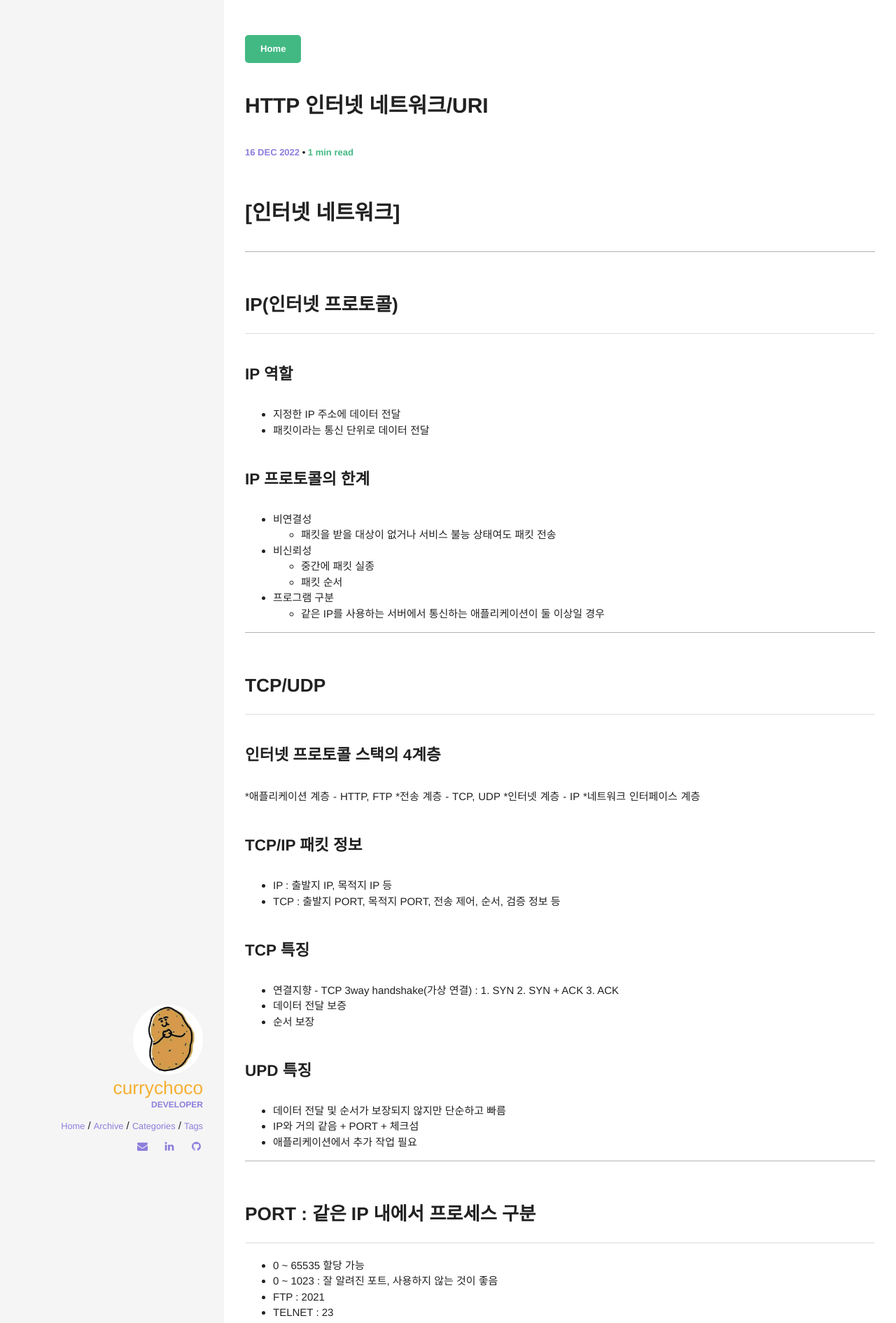
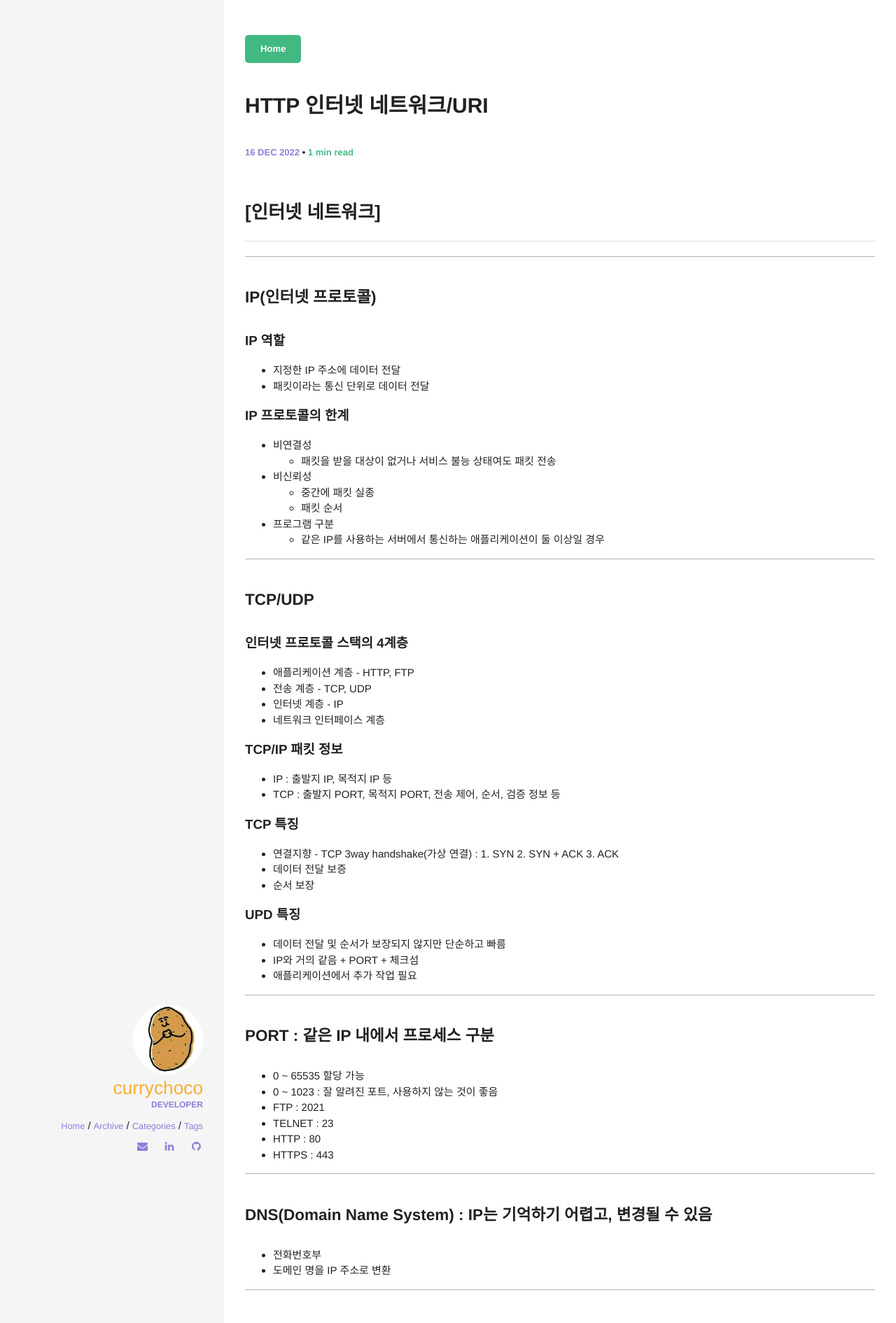
Before and after one commit to currychoco/currychoco.github.io, a Jekyll site: the page built from _posts/2022-12-16-인터넷네트워크.md, in a window 1280 px wide. Shown: the top 1890 px of the page at 70% size. Built offline with Jekyll 4.4.1, drawn with Linux system fonts in a browser that asks for light colours; comment, search, counter and statistics services are not loaded.

```diff
--- a/_posts/2022-12-16-인터넷네트워크.md
+++ b/_posts/2022-12-16-인터넷네트워크.md
@@ -5,18 +5,18 @@ categories: [HTTP]
 comments: true
 ---
 
-# [인터넷 네트워크]
+## [인터넷 네트워크]
 
 --------
 
-## IP(인터넷 프로토콜)
+### IP(인터넷 프로토콜)
 
-### IP 역할
+#### IP 역할
 - 지정한 IP 주소에 데이터 전달
 - 패킷이라는 통신 단위로 데이터 전달
 
 
-### IP 프로토콜의 한계
+#### IP 프로토콜의 한계
 - 비연결성
    * 패킷을 받을 대상이 없거나 서비스 불능 상태여도 패킷 전송
 - 비신뢰성
@@ -27,27 +27,27 @@ comments: true
 
 --------
 
-## TCP/UDP
+### TCP/UDP
 
-### 인터넷 프로토콜 스택의 4계층
-   *애플리케이션 계층 - HTTP, FTP
-   *전송 계층 - TCP, UDP
-   *인터넷 계층 - IP
-   *네트워크 인터페이스 계층
+#### 인터넷 프로토콜 스택의 4계층
+   * 애플리케이션 계층 - HTTP, FTP
+   * 전송 계층 - TCP, UDP
+   * 인터넷 계층 - IP
+   * 네트워크 인터페이스 계층
 
 
-### TCP/IP 패킷 정보
+#### TCP/IP 패킷 정보
 - IP : 출발지 IP, 목적지 IP 등
 - TCP : 출발지 PORT, 목적지 PORT, 전송 제어, 순서, 검증 정보 등
 
 
-### TCP 특징
+#### TCP 특징
 - 연결지향 - TCP 3way handshake(가상 연결) : 1. SYN 2. SYN + ACK 3. ACK
 - 데이터 전달 보증
 - 순서 보장
 
 
-### UPD 특징
+#### UPD 특징
 - 데이터 전달 및 순서가 보장되지 않지만 단순하고 빠름
 - IP와 거의 같음 + PORT + 체크섬
 - 애플리케이션에서 추가 작업 필요
@@ -56,7 +56,7 @@ comments: true
 --------
 
 
-## PORT : 같은 IP 내에서 프로세스 구분
+### PORT : 같은 IP 내에서 프로세스 구분
 - 0 ~ 65535 할당 가능
 - 0 ~ 1023 : 잘 알려진 포트, 사용하지 않는 것이 좋음
 - FTP : 2021
@@ -67,22 +67,22 @@ comments: true
 
 --------
 
-## DNS(Domain Name System) : IP는 기억하기 어렵고, 변경될 수 있음
+### DNS(Domain Name System) : IP는 기억하기 어렵고, 변경될 수 있음
 - 전화번호부
 - 도메인 명을 IP 주소로 변환
 
 --------
 
-# [URI와 웹 브라우저 요청 흐름]
+## [URI와 웹 브라우저 요청 흐름]
 
 --------
 
-### URI(Uniform Resource Identifier)
+#### URI(Uniform Resource Identifier)
 - Uniform : 리소스 식별하는 통일된 방식
 - Resource : 자원, URI로 식별할 수 있는 모든 것
 - Identifier : 다른 항목과 구분하는데 필요한 정보
 
-### URL(Uniform Resource Locator)
+#### URL(Uniform Resource Locator)
 - Locator : 리소스가 있는 위치를 지정
 - https://www.google.com:443/search?q=hello&hl=ko
    * https : 프로토콜(어떤 방식으로 자원에 접근할 것인가 하는 약속)
@@ -93,7 +93,7 @@ comments: true
    * '[#fragment]'(html 내부 북마크 등에 사용, 서버에 전송하는 정보가 아님)
 
 
-### URN(Unicorm Resource Name)
+#### URN(Unicorm Resource Name)
 - Name : 리소스에 이름을 부여
 - URN 이름만으로 실제 리소스를 찾을 수 있는 방법이 보편화 되지 않음
 - 위치는 변할 수 있지만, 이름은 변하지 않음
```
